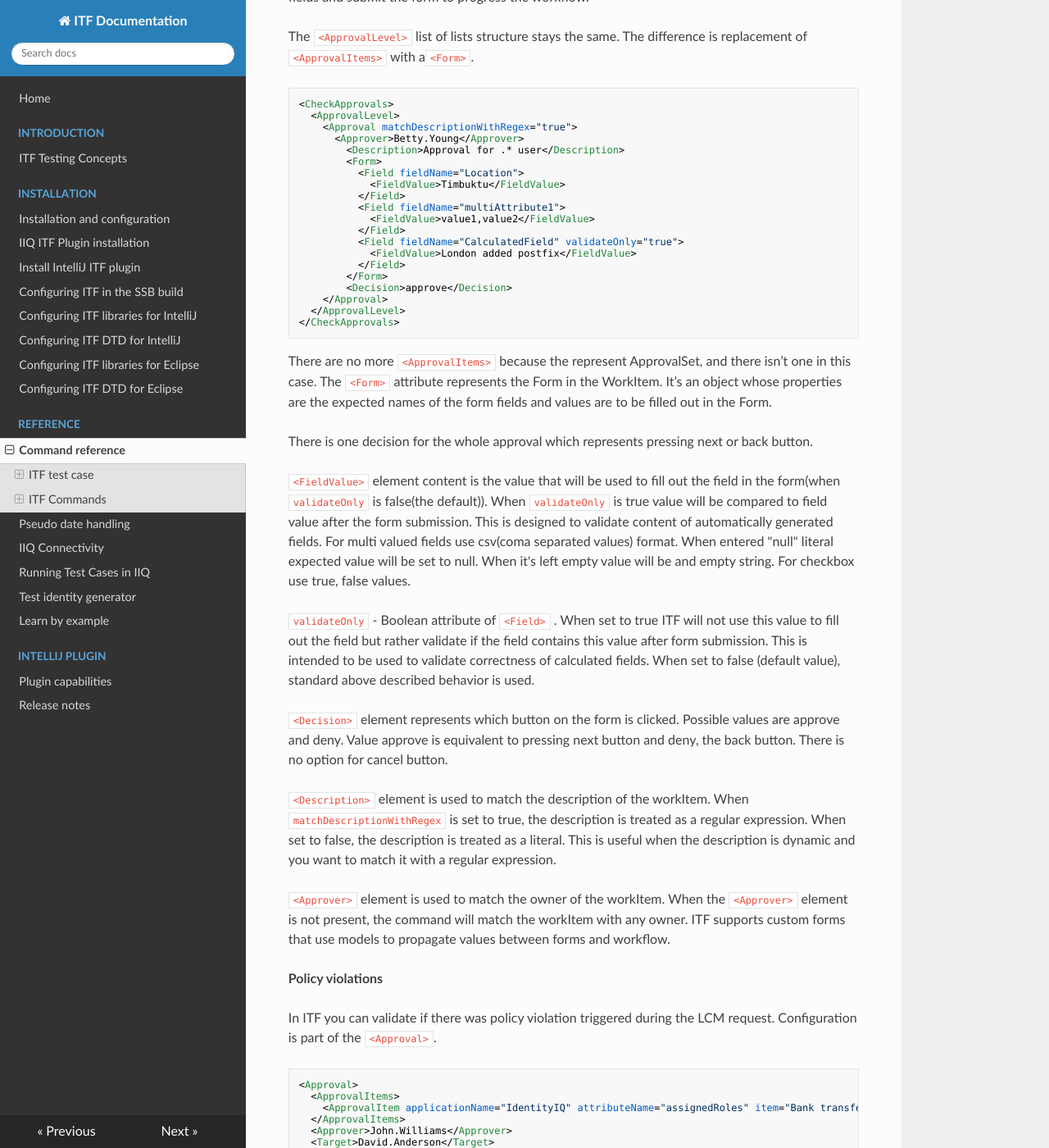
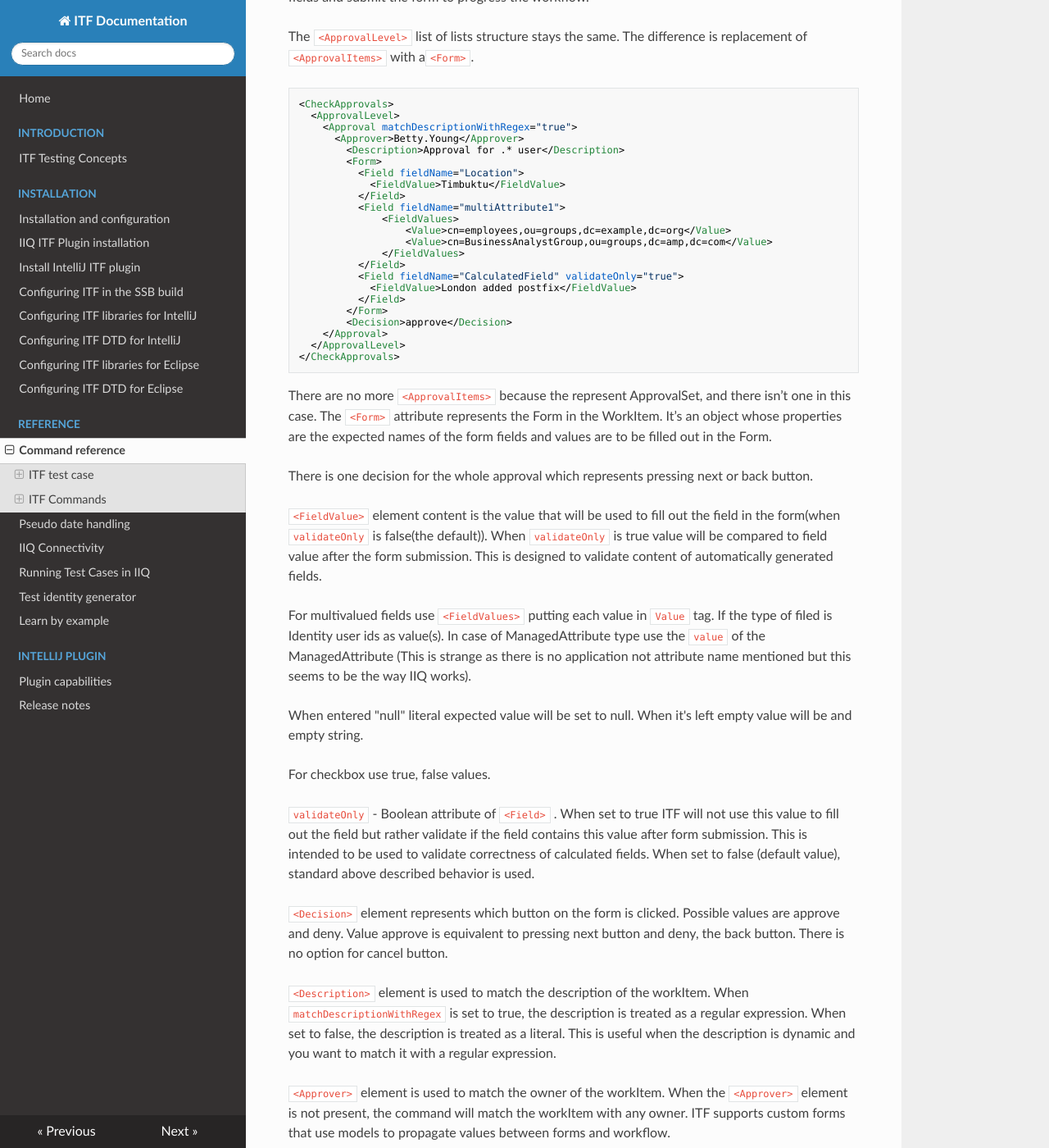
Before and after one commit to aleksander-jachowicz-sp/ITF-documentation, an MkDocs documentation site: the page built from docs/ITF XML Reference.md, in a window 1280 px wide and 1400 px high, scrolled down 8619 px. Shown: the whole window at 82% size. Built offline with MkDocs 1.6.1, drawn with Linux system fonts in a browser that asks for light colours; nearby versions of some CDN libraries.

Commit message:
4.15 update

```diff
--- a/docs/ITF XML Reference.md
+++ b/docs/ITF XML Reference.md
@@ -375,7 +375,10 @@ The `<ApprovalLevel>` list of lists structure stays the same. The difference is
             <FieldValue>Timbuktu</FieldValue>
           </Field>
           <Field fieldName="multiAttribute1">
-            <FieldValue>value1,value2</FieldValue>
+              <FieldValues>
+                  <Value>cn=employees,ou=groups,dc=example,dc=org</Value>
+                  <Value>cn=BusinessAnalystGroup,ou=groups,dc=amp,dc=com</Value>
+              </FieldValues>
           </Field>
           <Field fieldName="CalculatedField" validateOnly="true">
             <FieldValue>London added postfix</FieldValue>
@@ -391,7 +394,17 @@ There are no more `<ApprovalItems>` because the represent ApprovalSet, and there
 
 There is one decision for the whole approval which represents pressing next or back button.
 
-`<FieldValue>` element content is the value that will be used to fill out the field in the form(when `validateOnly` is false(the default)). When `validateOnly` is true value will be compared to field value after the form submission. This is designed to validate content of automatically generated fields. For multi valued fields use csv(coma separated values) format. When entered "null" literal expected value will be set to null. When it's left empty value will be and empty string. For checkbox use true, false values.
+`<FieldValue>` element content is the value that will be used to fill out the field in the form(when `validateOnly` is
+false(the default)). When `validateOnly` is true value will be compared to field value after the form submission.
+This is designed to validate content of automatically generated fields.
+
+For multivalued fields use `<FieldValues>` putting each value in `Value` tag. If the type of filed is Identity user ids as value(s).
+In case of ManagedAttribute type use the `value` of the ManagedAttribute
+(This is strange as there is no application not attribute name mentioned but this seems to be the way IIQ works).
+
+When entered "null" literal expected value will be set to null. When it's left empty value will be and empty string.
+
+For checkbox use true, false values.
 
 `validateOnly` - Boolean attribute of `<Field>` . When set to true ITF will not use this value to fill out the field but rather validate if the field contains this value after form submission. This is intended to be used to validate correctness of calculated fields. When set to false (default value), standard above described behavior is used.
 
```
